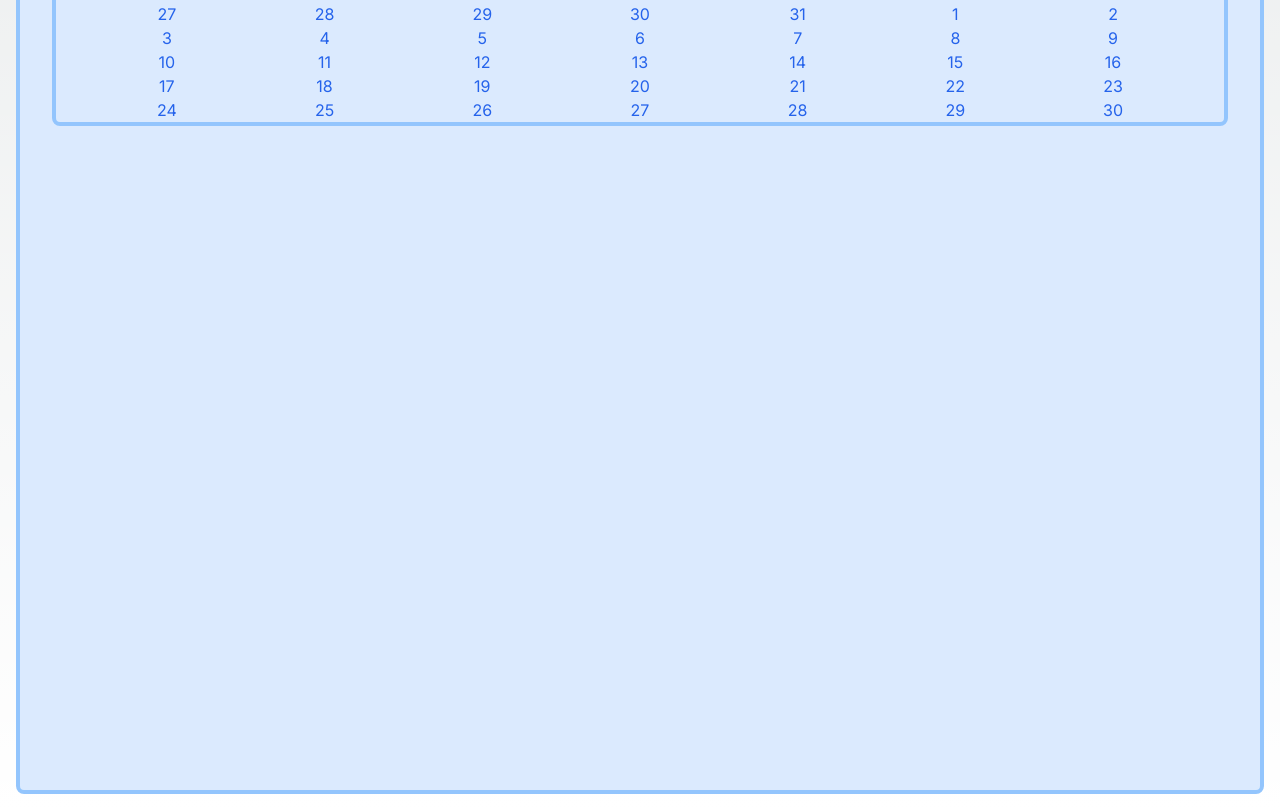
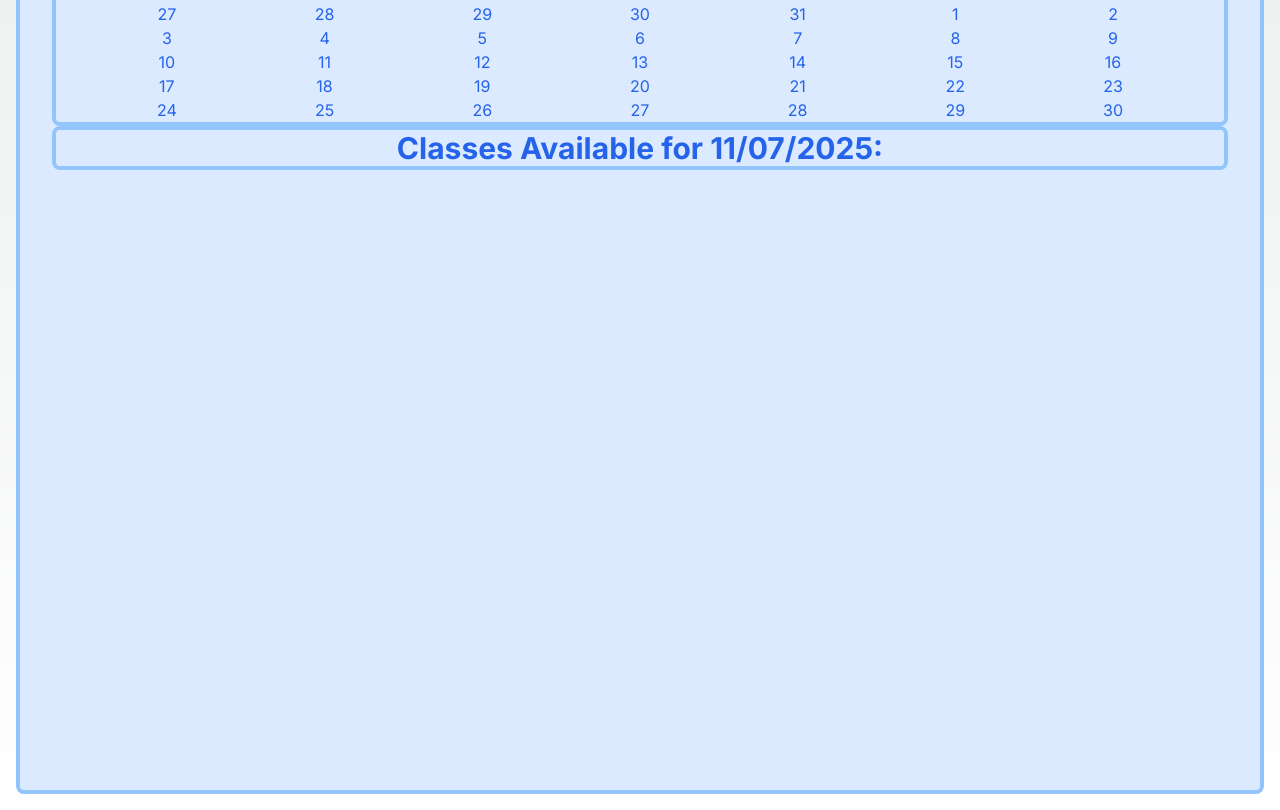
Before and after one commit to Robchike9290/YogaBookingPlatform, a Next.js app: page /profile in a window 1280 px wide. Shown: the part 1302-2112 px from the top of the page. Built offline with nearby package versions, Linux system fonts and the light colour scheme.

Commit message:
Move DailyClassCalendar component to app-level scope, make utils file for functions shared between components, make notes to get rid of local state variables where context can be used.

```diff
--- a/src/_components/MonthlyClassCalendar.tsx
+++ b/src/_components/MonthlyClassCalendar.tsx
@@ -3,19 +3,12 @@
 import Calendar from "react-calendar";
 import React from "react";
 import { CalendarProps } from "@/types";
+import { formatDateString } from "@/utils";
 
 export default function MonthlyClassCalendar({
   setCurrentDate,
   title,
 }: CalendarProps) {
-  const formatDateString = (date: Date): string => {
-    const month = (date.getMonth() + 1).toString().padStart(2, "0"); // Months are 0-indexed, so add 1
-    const day = date.getDate().toString().padStart(2, "0");
-    const year = date.getFullYear();
-
-    return `${month}/${day}/${year}`;
-  };
-
   const handleClickDay = (
     date: Date,
     event: React.MouseEvent<HTMLButtonElement>,
@@ -26,7 +19,7 @@ export default function MonthlyClassCalendar({
 
   return (
     <div className="col-span-3 col-start-1 row-span-1 row-start-1 mx-8 rounded-lg border-4 border-blue-300 bg-blue-100 px-8 text-center text-blue-600">
-      {/* TODO: Style calendar. */}
+      {/* TODO: Style calendar to show dots on days with classes. */}
       <h1 className="text-3xl font-bold">{title}</h1>
       <h2>
         Pick a date from the calendar to see the classes scheduled for any given
--- a/src/app/_components/CurrentStudioAndSelection.tsx
+++ b/src/app/_components/CurrentStudioAndSelection.tsx
@@ -1,5 +1,5 @@
 "use client";
-import React, { ChangeEvent } from "react";
+import React from "react";
 import { useRouter } from "next/navigation";
 import { usePlatformContext } from "@/_components/PlatformContext";
 import { CurrentStudioAndSelectionProps } from "@/types";
--- a/src/app/book/page.tsx
+++ b/src/app/book/page.tsx
@@ -3,17 +3,16 @@
 // client-side-rendered pages to render everything EXCEPT dynamic content.
 
 import MonthlyClassCalendar from "../../_components/MonthlyClassCalendar";
-import DailyClassCalendar from "./_components/DailyClassCalendar";
+import DailyClassCalendar from "../../_components/DailyClassCalendar";
 import { useState, useEffect } from "react";
+import { getDateParts } from "@/utils";
 
 export default function Book() {
   const [currentDate, setCurrentDate] = useState(Date());
 
   useEffect(() => {
     const today = new Date();
-    const month = (today.getMonth() + 1).toString().padStart(2, "0");
-    const day = today.getDate().toString().padStart(2, "0");
-    const year = today.getFullYear();
+    const [month, day, year] = getDateParts(today);
 
     setCurrentDate(`${month}/${day}/${year}`);
   }, []);
@@ -25,6 +24,7 @@ export default function Book() {
         title={"Class Schedule Date Picker"}
       />
       <DailyClassCalendar
+        // TODO: remove unnecessary prop values that can be drawn out of the context.
         currentDate={currentDate}
         title={"Classes Available for "}
       />
--- a/src/app/profile/_components/BookingCalendar.tsx
+++ b/src/app/profile/_components/BookingCalendar.tsx
@@ -1,13 +1,36 @@
+"use client";
+
+import DailyClassCalendar from "@/_components/DailyClassCalendar";
 import MonthlyClassCalendar from "@/_components/MonthlyClassCalendar";
-import { CalendarProps } from "@/types";
+import { formatDateString, getDateParts } from "@/utils";
+import React, { useState, useEffect } from "react";
 
-export default function BookingCalendar({
-  setCurrentDate,
-  title,
-}: CalendarProps) {
+export default function BookingCalendar() {
+  const [currentDate, setCurrentDate] = useState(Date());
+
+  useEffect(() => {
+    const today = new Date();
+    const [month, day, year] = getDateParts(today);
+
+    setCurrentDate(`${month}/${day}/${year}`);
+  }, []);
+
+  const handleClickDay = (
+    date: Date,
+    event: React.MouseEvent<HTMLButtonElement>,
+  ) => {
+    const formattedDateString = formatDateString(date);
+    setCurrentDate?.(formattedDateString);
+  };
+
   return (
     <div className="col-span-5 col-start-1 row-span-1 row-start-2 m-4 rounded-lg border-4 border-blue-300 bg-blue-100 text-blue-600">
-      <MonthlyClassCalendar title={title} />
+      <MonthlyClassCalendar title={"Booking Calendar"} />
+      {/* TODO: Make this actually populate classe on calendar click */}
+      <DailyClassCalendar
+        title={"Classes Available For: "}
+        currentDate={currentDate}
+      />
     </div>
   );
 }
--- a/src/app/profile/page.tsx
+++ b/src/app/profile/page.tsx
@@ -8,8 +8,8 @@ export default function Profile() {
     <div className="grid grid-cols-5 grid-rows-2 text-blue-600">
       <ProfileMetadata />
       <Deals />
-      {/* TODO: Pass the name of the user and studio to the booking calendar as a prop */}
-      <BookingCalendar title="Booking Calendar" />
+      {/* TODO: Pass the name of the user and studio to the booking calendar as a prop or via context */}
+      <BookingCalendar />
     </div>
   );
 }
--- a/src/types.ts
+++ b/src/types.ts
@@ -106,5 +106,5 @@ export interface UserInfoFormProps {
 export interface CalendarProps {
   setCurrentDate?: (value: string) => void;
   currentDate?: string;
-  title: string;
+  title?: string;
 }
--- /dev/null
+++ b/src/utils.ts
@@ -0,0 +1,15 @@
+export const formatDateString = (date: Date): string => {
+  const month = (date.getMonth() + 1).toString().padStart(2, "0"); // Months are 0-indexed, so add 1
+  const day = date.getDate().toString().padStart(2, "0");
+  const year = date.getFullYear();
+
+  return `${month}/${day}/${year}`;
+};
+
+export const getDateParts = (today: Date): [string, string, number] => {
+  const month = (today.getMonth() + 1).toString().padStart(2, "0");
+  const day = today.getDate().toString().padStart(2, "0");
+  const year = today.getFullYear();
+
+  return [month, day, year];
+};
```
Also changed, not shown: src/_components/DailyClassCalendar.tsx (renamed from src/app/book/_components/DailyClassCalendar.tsx).
